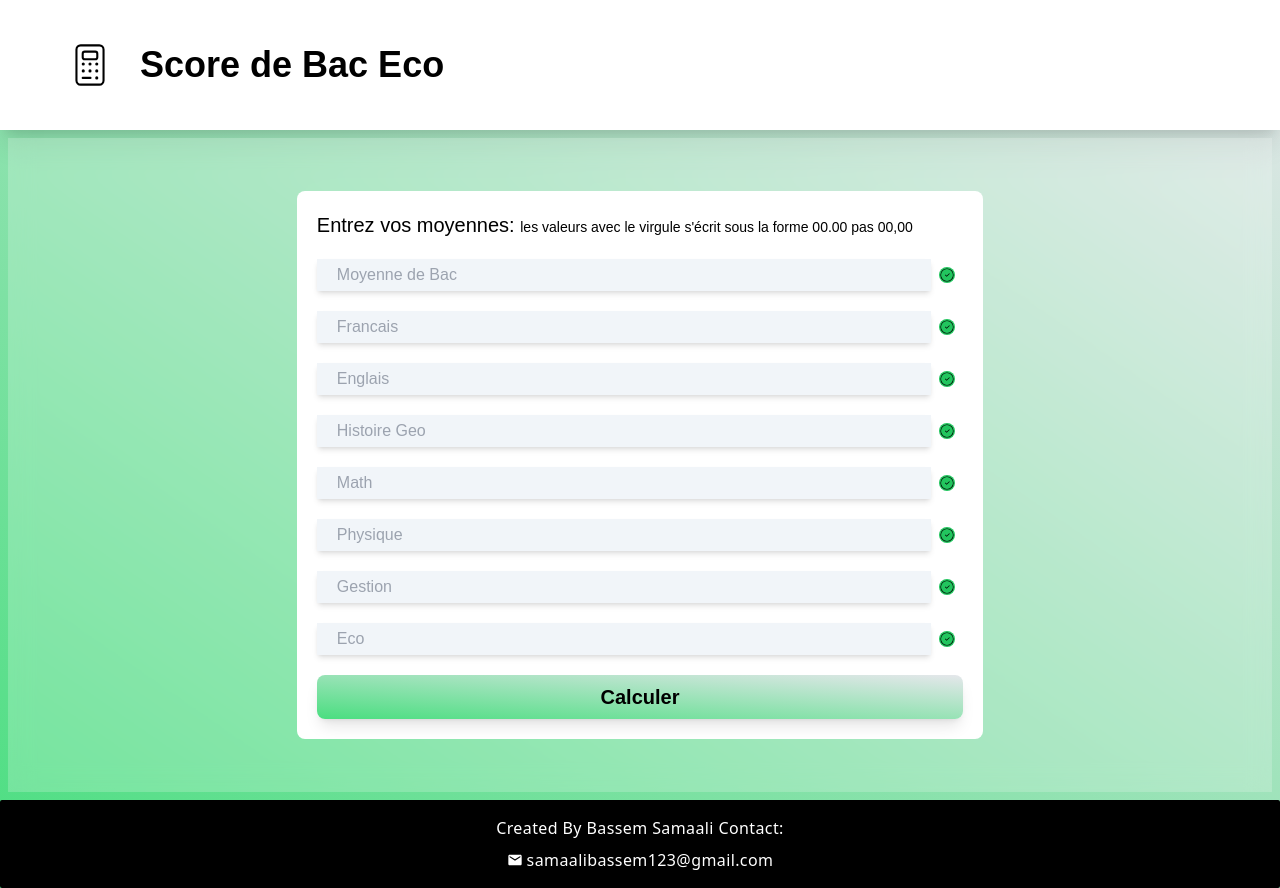
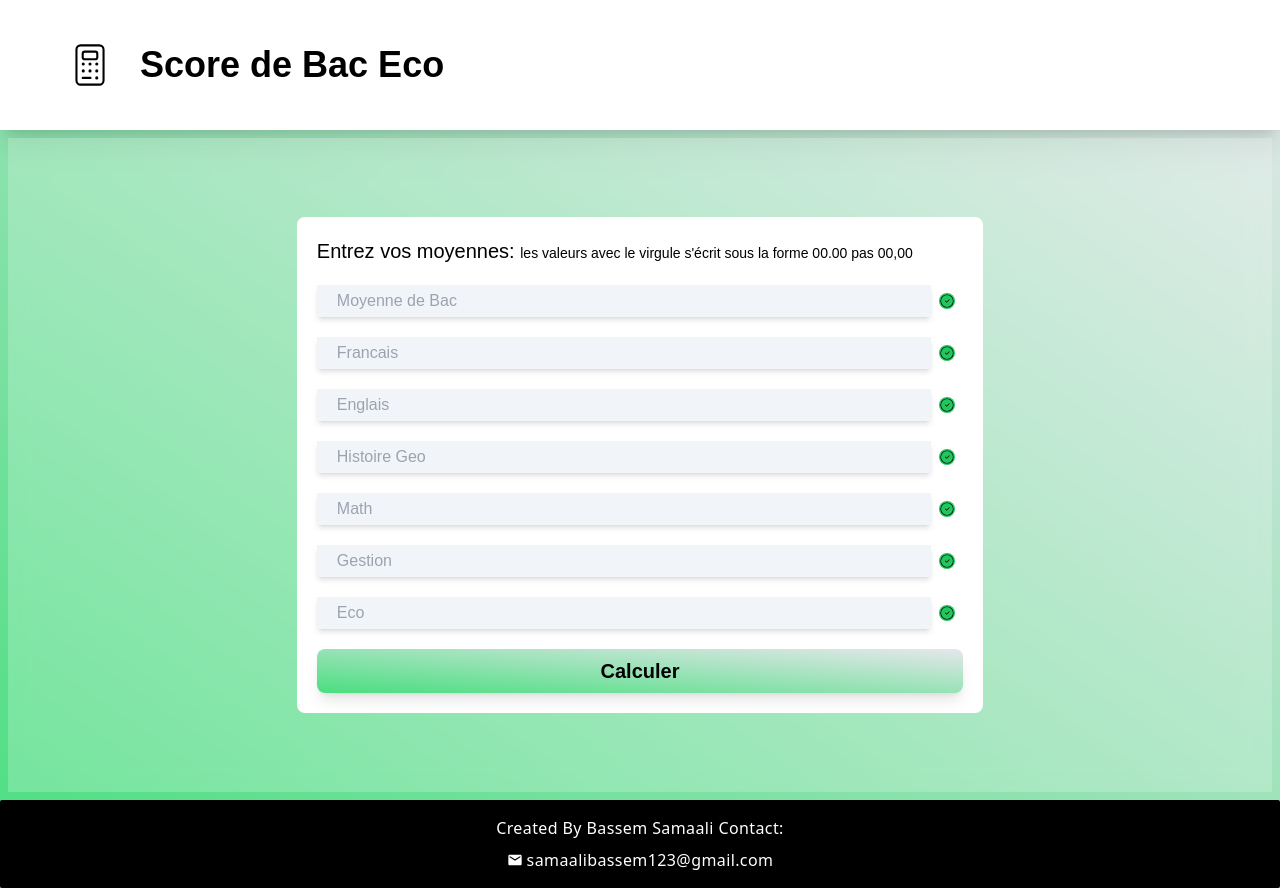
Before and after one commit to samaalibassem123/Bac_score, a Next.js app: page /Eco/principale in a window 1280 px wide. Built offline with nearby package versions, Linux system fonts and the light colour scheme; a web font is replaced by a local one.

Commit message:
Add files via upload

```diff
--- a/components/FormsP.jsx
+++ b/components/FormsP.jsx
@@ -220,7 +220,6 @@ export default function FormsP(props) {
         )}
         {(bacName === "Maths" ||
           bacName === "Sience" ||
-          bacName === "Eco" ||
           bacName === "Technique" ||
           bacName === "Info" ||
           bacName === "Sport") && (
```
